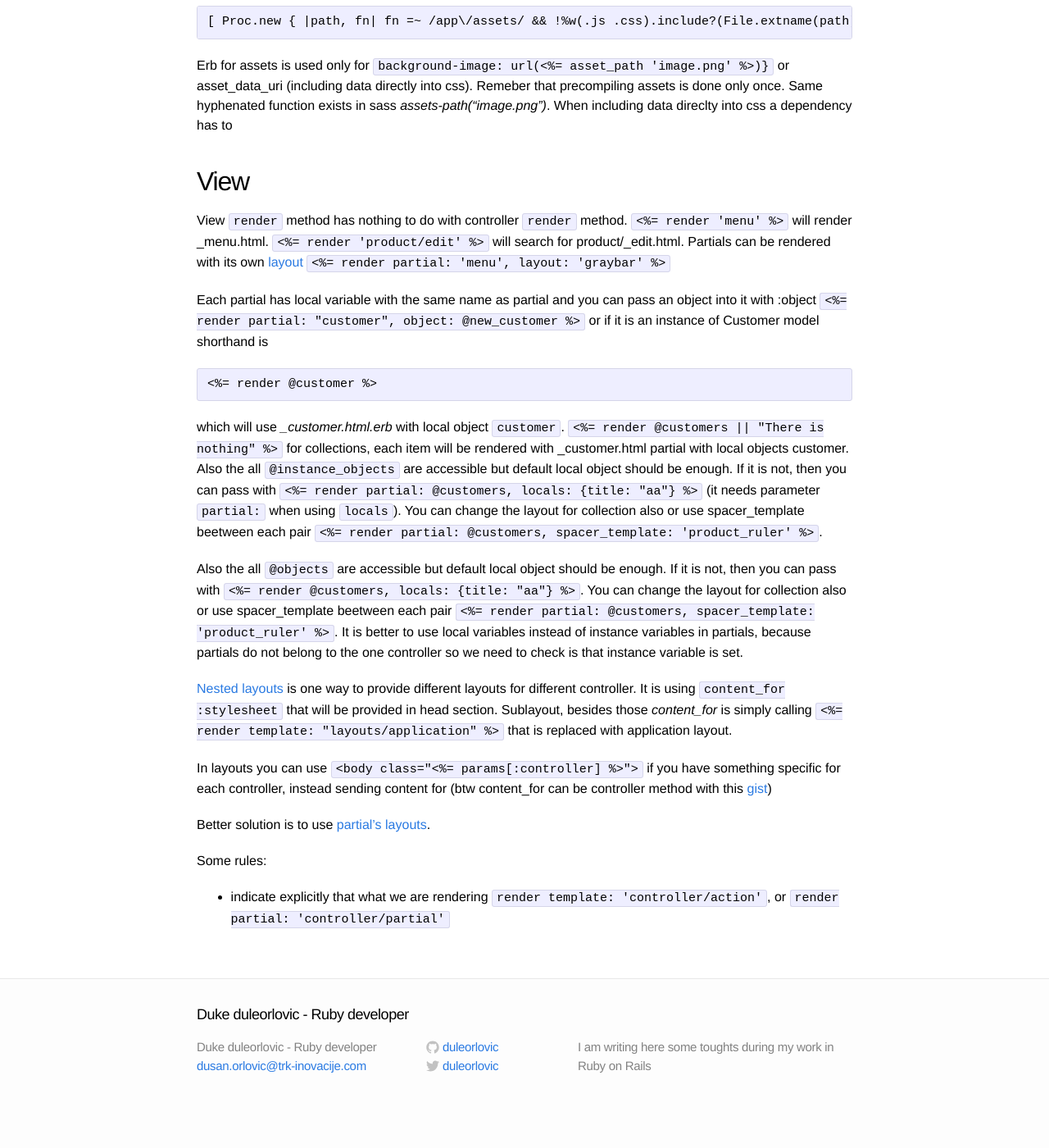
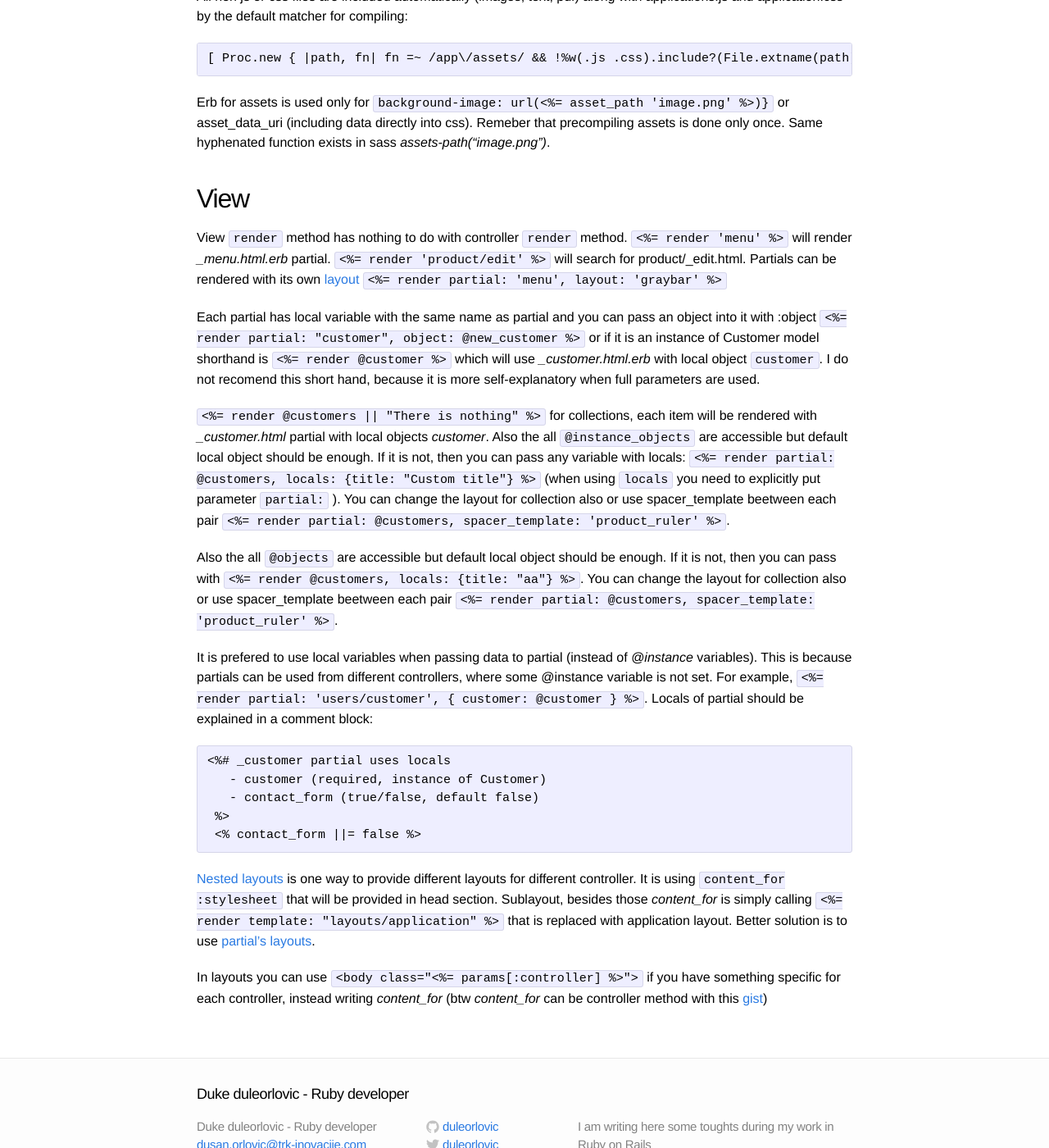
Before and after one commit to duleorlovic/blog, a Jekyll site: the page built from _posts/2014-07-01-ruby-on-rails-layouts-and-rendering.markdown, in a window 1280 px wide and 1400 px high, scrolled down 2077 px. Shown: the whole window at 82% size. Built offline with Jekyll 4.4.1, drawn with Linux system fonts in a browser that asks for light colours; before the commit the page ends 3433 px from its top, so only the background shows below that; some of the changed text lies outside the part shown.

Commit message:
Updating

```diff
--- /dev/null
+++ b/2014-07-05-angular-and-ruby-on-rails.markdown
@@ -0,0 +1 @@
+http://spin.atomicobject.com/2013/11/22/pass-rails-data-angularjs/
--- a/_posts/2014-07-01-ruby-on-rails-layouts-and-rendering.markdown
+++ b/_posts/2014-07-01-ruby-on-rails-layouts-and-rendering.markdown
@@ -9,9 +9,9 @@
 ---
 
 
-[Guide](http://guides.rubyonrails.org/layouts_and_rendering.html) says that response from the server can be: render, redirect, or head. `ActionController::Base#render` designedly use convention over configuration, that means if we request *products#action_name as HTML* it will render *app/view/products/action_name.html* template (if there has not been a call to render something else). *ActionController::Base#render* method can set up **template** and **partial** to be rendered as **text, json, xml, js** (contenti-type) and set the response code (:status => :ok).
+[Guide](http://guides.rubyonrails.org/layouts_and_rendering.html) says that response from the server can be: render, redirect, or just head. `ActionController::Base#render` designedly use convention over configuration, that means if we request *products#show as HTML* it will render *app/view/products/show.html.erb* template (if there has not been a call to render something else). *ActionController::Base#render* method can set up **template** and **partial** to be rendered as **text, json, xml, js** (that is content-type) and set the response code (:status => :ok).
 
-For example `render "edit" #or :edit`  will change default template to *edit* that belons to the same controller, or we can use from *carts* controller with `render "carts/edit"`. It should be explicited with parameter `render template: "edit"`so we know what is going on (it will render edit action template not partial). Another usage examples of *ActionController::Base#render*:
+For example `render "edit" #or :edit`  will change default rendering from *show.html.erb* to *edit.html.erb* (in the same controller). We we can render template from nother controller, for example *carts* controller with command `render "carts/edit"`. It should be explicited with parameter `render template: "edit"`so we know what is going on (it will render edit template not partial). Another examples of *ActionController::Base#render*:
 
 {% highlight ruby %}
 render plain: "OK"
@@ -47,7 +47,7 @@
 Asset pipeline
 ---
 
-All asset files should be inside of `app/assets`, `lib/assets` or `vendor/assets` and they are served with sprockets gem hereof three features: fingerprint, minification and precompilation of sass and coffeescript. That features are not used in development mode, but you can try it if you enable `config.serve_static_assets` in *config/environments.production.rb*, add `secret_key_base` in *config/secrets.yml*  and try:
+All asset files should be inside of `app/assets`, `lib/assets` or `vendor/assets` and they are served with sprockets gem hereof three features: fingerprint, minification and precompilation of sass and coffeescript. That features are not used in development mode, but you can serve production version it if you enable `config.serve_static_assets` in *config/environments.production.rb*, add `secret_key_base` in *config/secrets.yml* and then this commands:
 
 {% highlight ruby %}
 RAILS_ENV=production rake db:setup
@@ -71,29 +71,29 @@
 
     [ Proc.new { |path, fn| fn =~ /app\/assets/ && !%w(.js .css).include?(File.extname(path)) }, /application.(css|js)$/ ]
 
-Erb for assets is used only for `background-image: url(<%= asset_path 'image.png' %>)}` or asset_data_uri (including data directly into css). Remeber that precompiling assets is done only once. Same hyphenated function exists in sass *assets-path("image.png")*. When including data direclty into css a dependency has to
+Erb for assets is used only for `background-image: url(<%= asset_path 'image.png' %>)}` or asset_data_uri (including data directly into css). Remeber that precompiling assets is done only once. Same hyphenated function exists in sass *assets-path("image.png")*.
 
 View
 ---
 
-View `render` method has nothing to do with controller `render` method. `<%= render 'menu' %>` will render _menu.html. `<%= render 'product/edit' %>` will search for product/_edit.html. Partials can be rendered with its own [layout](http://guides.rubyonrails.org/layouts_and_rendering.html#partial-layouts) `<%= render partial: 'menu', layout: 'graybar' %>`
+View `render` method has nothing to do with controller `render` method. `<%= render 'menu' %>` will render *_menu.html.erb* partial. `<%= render 'product/edit' %>` will search for product/_edit.html. Partials can be rendered with its own [layout](http://guides.rubyonrails.org/layouts_and_rendering.html#partial-layouts) `<%= render partial: 'menu', layout: 'graybar' %>`
 
 
-Each partial has local variable with the same name as partial and you can pass an object into it with :object `<%= render partial: "customer", object: @new_customer %>` or if it is an instance of Customer model shorthand is
+Each partial has local variable with the same name as partial and you can pass an object into it with :object `<%= render partial: "customer", object: @new_customer %>` or if it is an instance of Customer model shorthand is `<%= render @customer %>` which will use *_customer.html.erb* with local object `customer`. I do not recomend this short hand, because it is more self-explanatory when full parameters are used.
 
-    <%= render @customer %>
-
-which will use *_customer.html.erb* with local object `customer`. `<%= render @customers || "There is nothing" %>` for collections, each item will be rendered with _customer.html partial with local objects customer. Also the all `@instance_objects` are accessible but default local object should be enough. If it is not, then you can pass with `<%= render partial: @customers, locals: {title: "aa"} %>` (it needs parameter `partial:` when using `locals`). You can change the layout for collection also or use spacer_template beetween each pair `<%= render partial: @customers, spacer_template: 'product_ruler' %>`.
+`<%= render @customers || "There is nothing" %>` for collections, each item will be rendered with *_customer.html* partial with local objects *customer*. Also the all `@instance_objects` are accessible but default local object should be enough. If it is not, then you can pass any variable with locals: `<%= render partial: @customers, locals: {title: "Custom title"} %>` (when using `locals` you need to explicitly put parameter `partial:` ). You can change the layout for collection also or use spacer_template beetween each pair `<%= render partial: @customers, spacer_template: 'product_ruler' %>`.
 
 Also the all `@objects` are accessible but default local object should be enough. If it is not, then you can pass with `<%= render @customers, locals: {title: "aa"} %>`. You can change the layout for collection also or use spacer_template beetween each pair `<%= render partial: @customers, spacer_template: 'product_ruler' %>`.
-It is better to use local variables instead of instance variables in partials, because partials do not belong to the one controller so we need to check is that instance variable is set.
 
-[Nested layouts](http://guides.rubyonrails.org/layouts_and_rendering.html#using-nested-layouts) is one way to provide different layouts for different controller. It is using `content_for :stylesheet` that will be provided in head section. Sublayout, besides those *content_for* is simply calling `<%= render template: "layouts/application" %>` that is replaced with application layout.
 
-In layouts you can use `<body class="<%= params[:controller] %>">` if you have something specific for each controller, instead sending content for (btw content_for can be controller method with this [gist](https://gist.github.com/hiroshi/985457))
+It is prefered to use local variables when passing data to partial (instead of *@instance* variables). This is because partials can be used from different controllers, where some @instance variable is not set. For example, `<%= render partial: 'users/customer', { customer: @customer } %>`. Locals of partial should be explained in a comment block:
 
-Better solution is to use [partial's layouts](http://railsguides.net/rails-nested-layouts/).
+    <%# _customer partial uses locals
+       - customer (required, instance of Customer)
+       - contact_form (true/false, default false)
+     %>
+     <% contact_form ||= false %>
 
-Some rules:
+[Nested layouts](http://guides.rubyonrails.org/layouts_and_rendering.html#using-nested-layouts) is one way to provide different layouts for different controller. It is using `content_for :stylesheet` that will be provided in head section. Sublayout, besides those *content_for* is simply calling `<%= render template: "layouts/application" %>` that is replaced with application layout. Better solution is to use [partial's layouts](http://railsguides.net/rails-nested-layouts/).
 
-* indicate explicitly that what we are rendering `render template: 'controller/action'`, or `render partial: 'controller/partial'`
+In layouts you can use `<body class="<%= params[:controller] %>">` if you have something specific for each controller, instead writing *content_for* (btw *content_for* can be controller method with this [gist](https://gist.github.com/hiroshi/985457))
```
Also changed, not shown: other parts of _posts/2014-07-01-ruby-on-rails-layouts-and-rendering.markdown (+2 -2 lines), _posts/2014-07-02-ruby-on-rails-with-ajax-javascript.markdown (+49 -3 lines).
